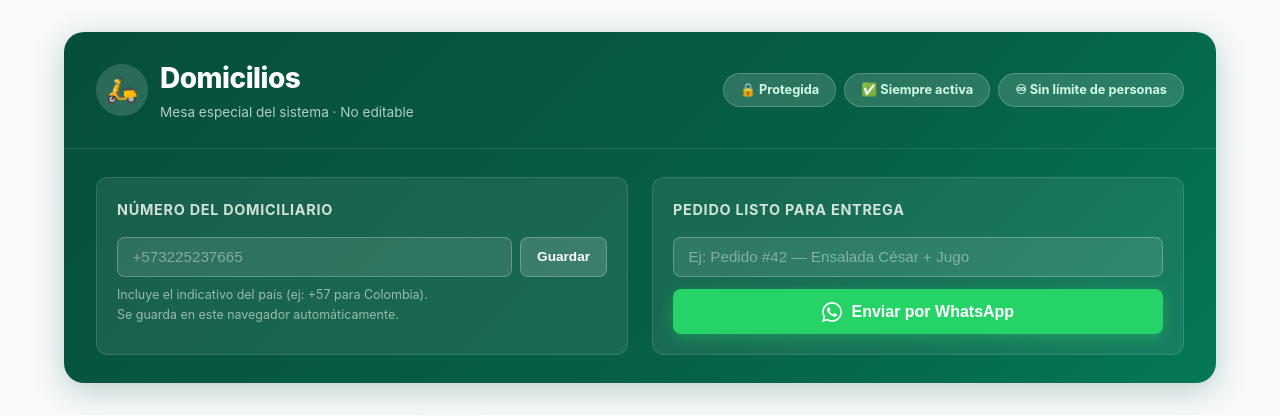
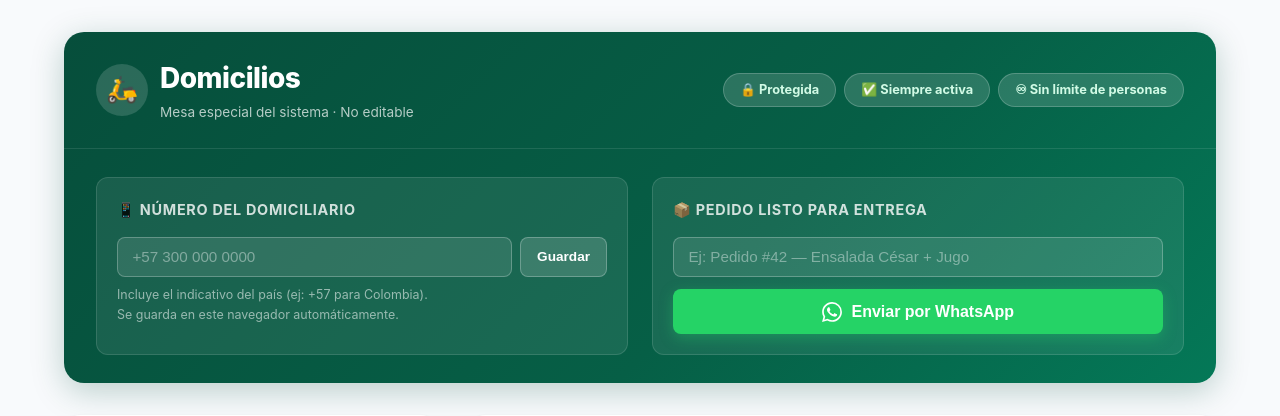
Before and after one commit to vallejoj645/Punto-saludable, a Flask app: page /administrar_mesas in a window 1280 px wide. Shown: the part 214-630 px from the top of the page. Run offline with Flask 3, Linux system fonts and the light colour scheme; a user stored in the database is signed in; data comes from the database, SQL or seed files in the repository.

Commit message:
Add emojis to headers in administrar_mesas.html

```diff
--- a/templates/administrar_mesas.html
+++ b/templates/administrar_mesas.html
@@ -268,10 +268,10 @@
 
                 <!-- Panel: número domiciliario -->
                 <div class="panel">
-                    <h3>Número del domiciliario</h3>
+                    <h3>📱 Número del domiciliario</h3>
                     <div class="phone-row">
                         <input type="tel" id="wa-phone" class="wa-input"
-                               placeholder="+573225237665" maxlength="20">
+                               placeholder="+57 300 000 0000" maxlength="20">
                         <button class="btn-save" onclick="guardarTelefono()">Guardar</button>
                     </div>
                     <p class="wa-hint">
@@ -282,7 +282,7 @@
 
                 <!-- Panel: notificación -->
                 <div class="panel">
-                    <h3>Pedido listo para entrega</h3>
+                    <h3>📦 Pedido listo para entrega</h3>
                     <input type="text" id="wa-detalle" class="wa-input"
                            placeholder="Ej: Pedido #42 — Ensalada César + Jugo">
                     <button class="btn-send-wa" onclick="enviarWhatsApp()">
@@ -350,7 +350,9 @@
                         <h3>
                             {% if mesa.nombre_personalizado %}
                                 {{ mesa.nombre_personalizado }}
+                                {% if mesa.numero %}
                                 <span class="badge badge-name">#{{ mesa.numero }}</span>
+                                {% endif %}
                             {% else %}
                                 Mesa {{ mesa.numero }}
                             {% endif %}
```
